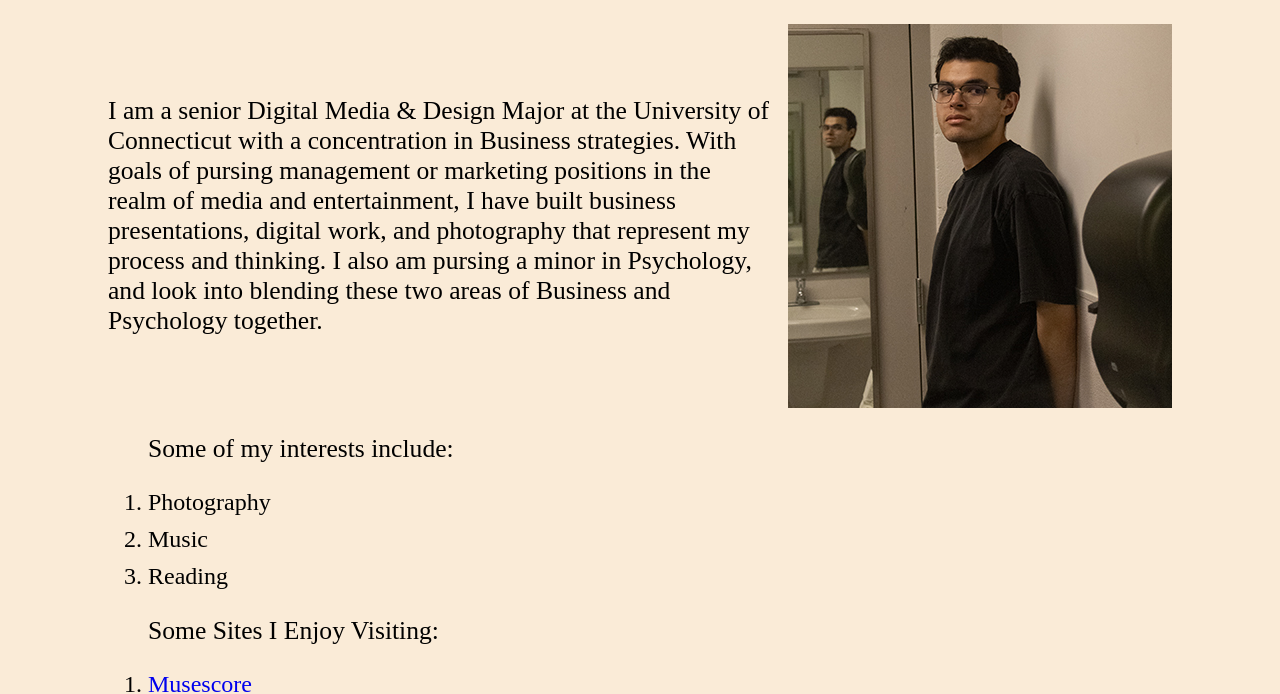
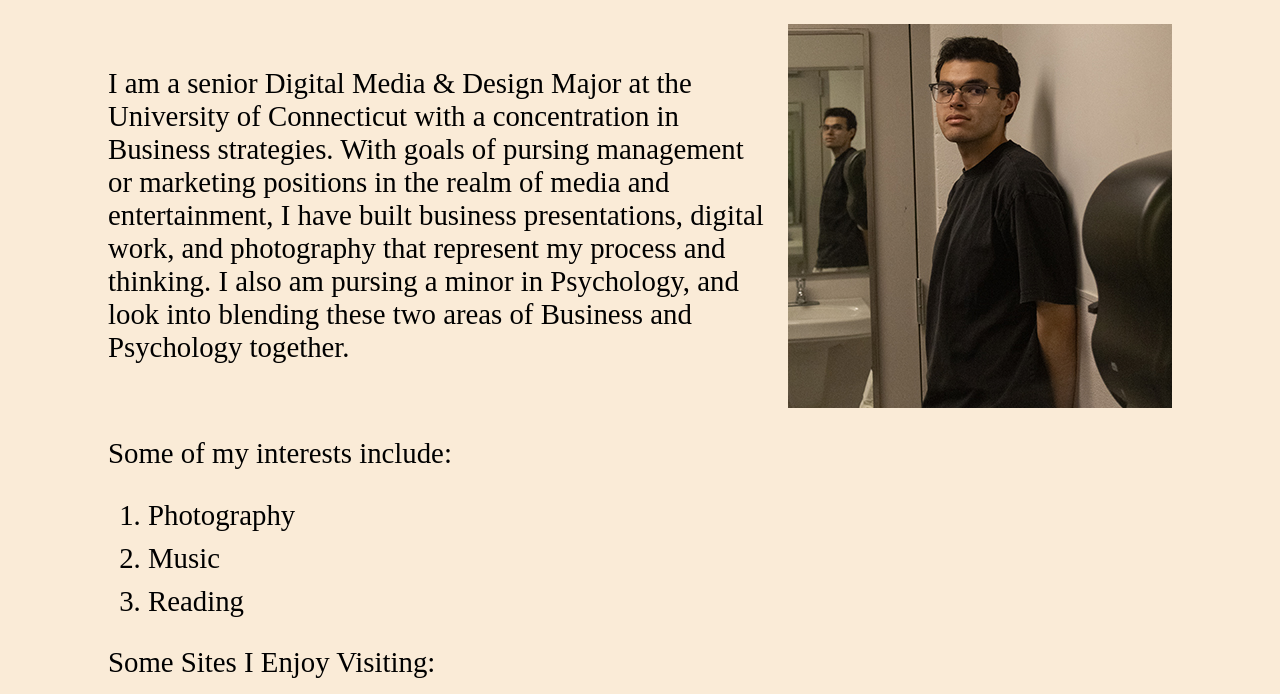
Before and after one commit to Nicolas-edr/dmd-3470, a plain HTML site: page week-02/index.html in a window 1280 px wide. Shown: the part 269-963 px from the top of the page. Drawn offline with Linux system fonts and the light colour scheme.

Commit message:
Update text styles and restructure HTML for interests and favorite sites

```diff
--- a/week-02/css/style.css
+++ b/week-02/css/style.css
@@ -36,7 +36,7 @@ h2 {
 }
 
 p {
-  font-size: 1.6em;
+  font-size: 1.8em;
   width: 85%;
   margin-left: 100px;
 }
@@ -49,6 +49,7 @@ img {
 
 ul {
   list-style-type: numbers;
+  font-size: larger;
 
 }
 
--- a/week-02/index.html
+++ b/week-02/index.html
@@ -38,15 +38,17 @@
         <img src="img/Rodriguez-Nicolas-P4-01.jpg" alt="Self Portrait Image looking with reflections in mirror behind">
     </div>
     </section>
+    <p>Some of my interests include:</p>
     <ul>
-      <p>Some of my interests include:</p>
+
       <li>Photography</li>
       <li>Music</li>
       <li>Reading</li>
     </ul>
 
+      <p>Some Sites I Enjoy Visiting:</p>
     <ul>
-      <p>Some Sites I Enjoy Visiting:</p>
+
       <li><a href="https://musescore.com/?srsltid=AfmBOoriqMnT6N6GP4jaid3-wSHIEDeMGZgrDTVOqkL4hWH4fX-dzSfl">Musescore</a></li>
       <li><a href="https://www.goodreads.com/">Goodreads</a></li>
       <li><a href="https://www.oldnavy.com/">Oldnavy</a></li>
```
